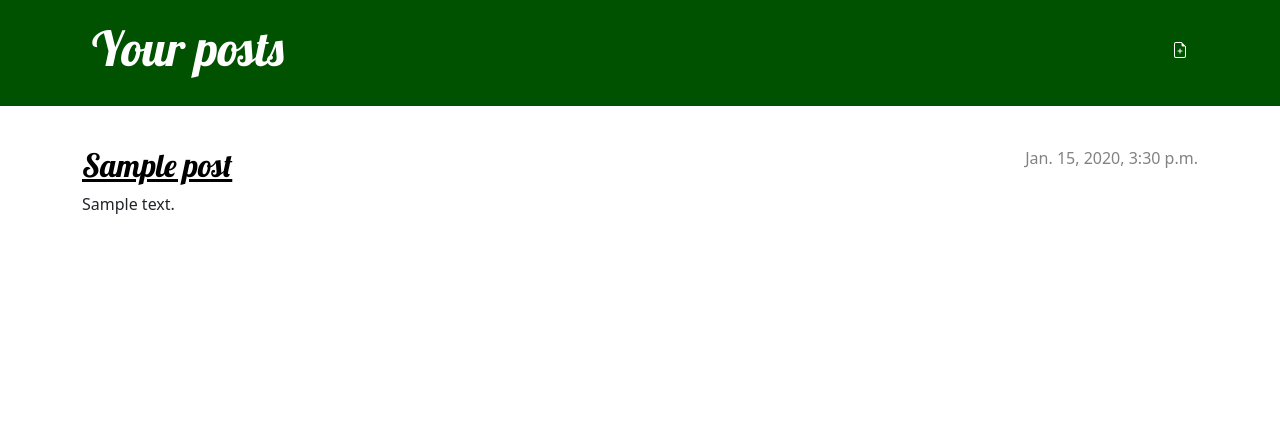
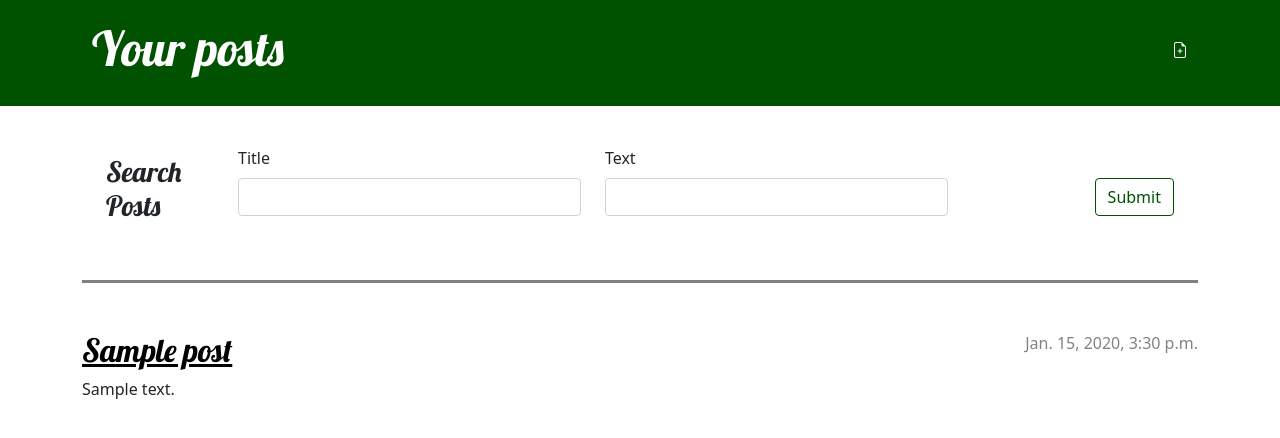
Before and after one commit to bsandipan99/cms, a Django app: template contents/templates/contents/dashboard.html in a window 1280 px wide. Shown: the top 438 px of the page. Run offline with Django 5.2, Linux system fonts and the light colour scheme; tables that the repository leaves empty hold one stand-in row (values such as "Sample post"); the template is opened without the code that fills it: values that come from a table or form of the project are taken from there, most other values are stand-ins (such as "Sample title", 1, 10 or a date in 2020).

Commit message:
Added search functionality using django filters

```diff
--- a/contents/serializers.py
+++ b/contents/serializers.py
@@ -4,4 +4,4 @@ from .models import Post
 class PostSerializer( serializers.ModelSerializer ):
     class Meta:
         model = Post
-        fields = ['title','text','author','created_date','published_date']
+        fields = '__all__'
--- a/contents/templates/contents/dashboard.html
+++ b/contents/templates/contents/dashboard.html
@@ -1,6 +1,36 @@
 {% extends 'contents/base.html' %}
 
 {% block content %}
+
+    <form method="GET" id="filter-form" class="container">
+        <div class="d-flex align-items-center mb-4">
+            <h3 class="text-left mb-0" style="margin-top: 0; margin-right: 20px;">Search Posts</h3>
+
+            <div class="row w-100">
+                <div class="col-md-5">
+                    <div class="mb-3">
+                        <label for="title" class="form-label">Title</label>
+                        <input type="text" id="title" name="title" class="form-control">
+                    </div>
+                </div>
+                <div class="col-md-5">
+                    <div class="mb-3">
+                        <label for="text" class="form-label">Text</label>
+                        <input type="text" id="text" name="text" class="form-control">
+                    </div>
+                </div>
+            </div>
+
+            <div class="text-center mt-3">
+                <input type="submit" value="Submit" class="btn btn-secondary btn-dark">
+            </div>
+        </div>
+
+    </form>
+
+    <div class="mt-5" style="border-bottom: 3px solid gray; width: 100%; margin-left: 0;"></div>
+
+    <div id="postsContainer" class="mt-5">
         {% for post in posts %}
         <article class="post">
             <time class="dashboard-date">
@@ -10,4 +40,77 @@
             <p>{{ post.text|linebreaksbr }}</p>
         </article>
         {% endfor %}
+    </div>
+
+    <div id="response-message"></div>
+
+    <script>
+        // Get filtered post from database
+        document.getElementById('filter-form').addEventListener('submit', async function(event) {
+            event.preventDefault();  // Prevent the form from submitting normally
+
+            const formData = new FormData(event.target);
+            const params = new URLSearchParams(formData).toString();
+            const apiUrl = '/dashboard/api/filter';
+            const fullUrl = `${apiUrl}?${params}`;
+
+            try {
+                const access_token = '{{ access_token }}';
+                const response = await fetch(fullUrl, {
+                    method: 'GET',
+                    headers: {
+                        'Content-Type': 'application/json',
+                        'Authorization': `Bearer ${access_token}`
+                    },
+                });
+
+                if (response.ok) {
+                    data = await response.json();
+                    const posts = Object.values(data);
+
+                    document.getElementById('postsContainer').innerHTML = '';
+
+                    posts.forEach(post => {
+                        // Create the article element for each post
+                        const postElement = document.createElement('article');
+                        postElement.classList.add('post');
+
+                        // Create and append the time element
+                        const published_date =  new Date(post.published_date);
+                        const options = { year: 'numeric', month: 'long', day: 'numeric', hour: '2-digit', minute: '2-digit'};
+                        const formattedDate = published_date.toLocaleString('en-US', options);
+                        const timeElement = document.createElement('time');
+                        timeElement.classList.add('dashboard-date');
+                        timeElement.textContent = formattedDate;
+                        postElement.appendChild(timeElement);
+
+                        // Create and append the h2 element with a link
+                        const h2Element = document.createElement('h2');
+                        const linkElement = document.createElement('a');
+                        linkElement.href = `/dashboard/post/${post.id}`;
+                        linkElement.textContent = post.title;
+                        h2Element.appendChild(linkElement);
+                        postElement.appendChild(h2Element);
+
+                        // Create and append the paragraph element with the post text
+                        const pElement = document.createElement('p');
+                        pElement.innerHTML = post.text.replace(/\n/g, '<br>');
+                        postElement.appendChild(pElement);
+
+                        // Append the post element to the container
+                        postsContainer.appendChild(postElement);
+                    });
+
+                } else {
+                    const errorResponse = response.json();
+                    document.getElementById('response-message').innerHTML = `Error: ${errorResponse.detail}`;
+                }
+            } catch (error) {
+                console.error('Error:', error);
+                document.getElementById('response-message').innerHTML = 'Something went wrong!';
+            }
+
+        });
+
+    </script>
 {% endblock %}
--- a/contents/urls.py
+++ b/contents/urls.py
@@ -7,6 +7,7 @@ urlpatterns = [
     path('post/<int:pk>/',views.post_detail,name='post-detail'),
     path('post/edit/<int:pk>/',views.post_edit,name='post-edit'),
     path('api/create/',views.create_post,name='create-post'),
+    path('api/filter',views.filter_post,name='filter-post'),
     path('<int:pk>/api/read/',views.read_post,name='read-post'),
     path('<int:pk>/api/update/',views.update_post,name='update-post'),
     path('<int:pk>/api/delete/',views.delete_post,name='delete-post'),
--- a/website/settings.py
+++ b/website/settings.py
@@ -44,6 +44,7 @@ INSTALLED_APPS = [
     'contents',
     'rest_framework',
     'rest_framework_simplejwt',
+    'django_filters',
 ]
 
 REST_FRAMEWORK = {
```
Also changed, not shown: contents/filters.py (added, +10 -0 lines), contents/views.py (+15 -3 lines). Lines whose indentation alone changed are shown as unchanged.
